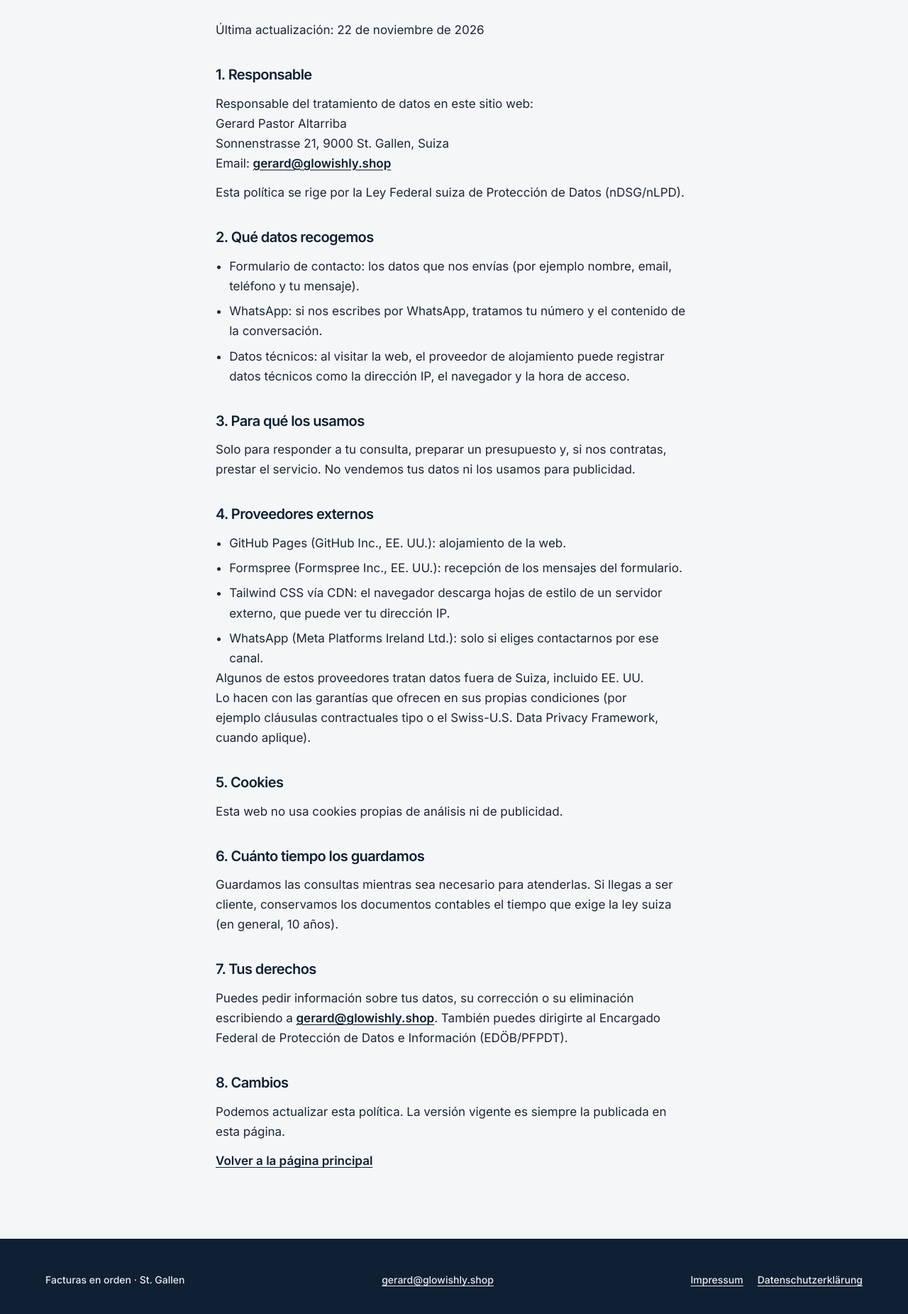
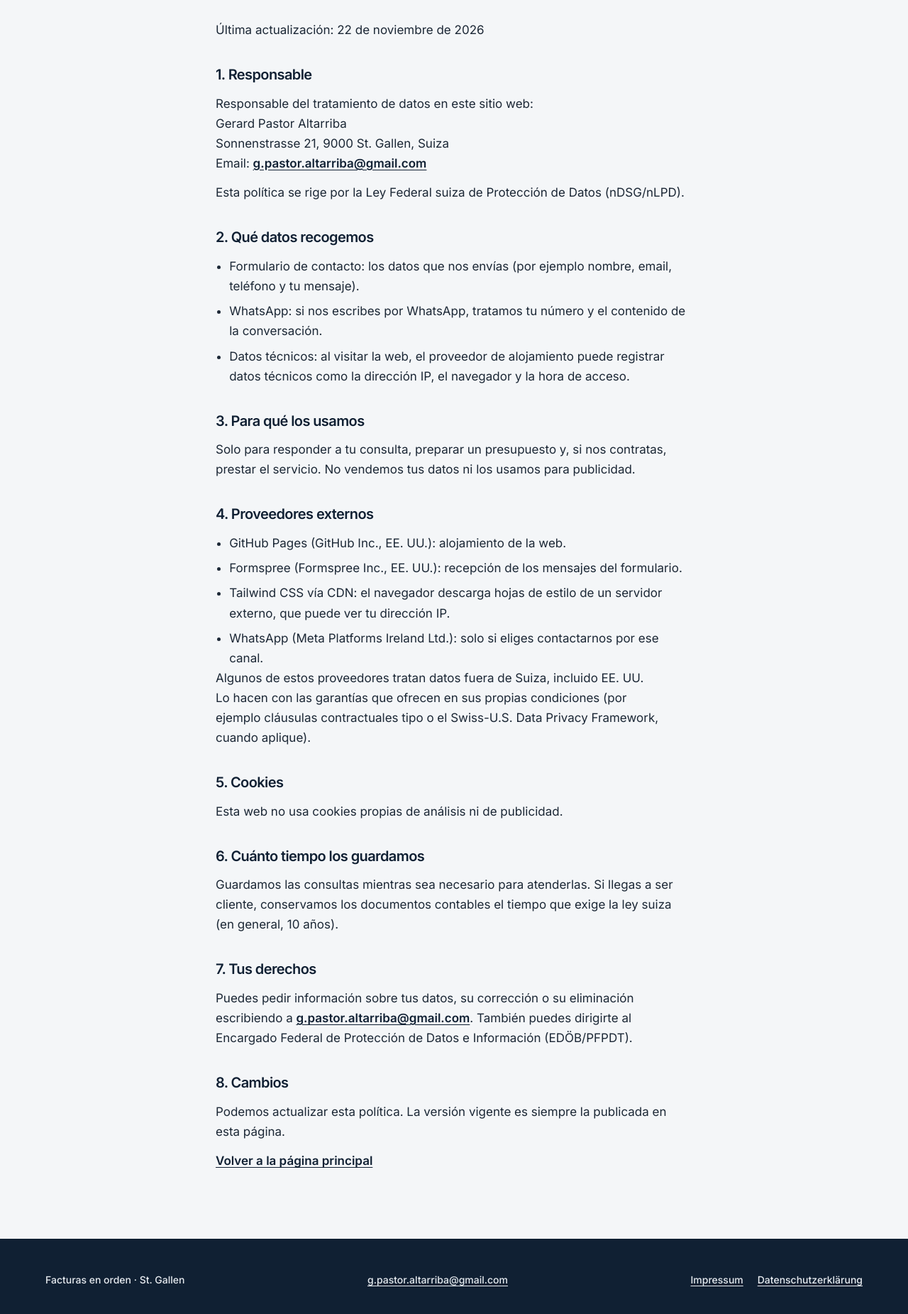
Before and after one commit to gpastoraltarriba/facturas-en-orden, a website: page datenschutz.html in a window 1280 px wide. Shown: the part 245-2096 px from the top of the page at 71% size. Drawn offline with Linux system fonts and the light colour scheme.

Commit message:
Cambia el email de contacto a g.pastor.altarriba@gmail.com.
Sustituye gerard@glowishly.shop en los mailto, el texto visible y el README.

Co-authored-by: gpastoraltarriba <gpastoraltarriba@users.noreply.github.com>

```diff
--- a/datenschutz.html
+++ b/datenschutz.html
@@ -45,7 +45,7 @@
           Responsable del tratamiento de datos en este sitio web:<br>
           Gerard Pastor Altarriba<br>
           Sonnenstrasse 21, 9000 St. Gallen, Suiza<br>
-          Email: <a href="mailto:gerard@glowishly.shop">gerard@glowishly.shop</a>
+          Email: <a href="mailto:g.pastor.altarriba@gmail.com">g.pastor.altarriba@gmail.com</a>
         </p>
         <p>Esta política se rige por la Ley Federal suiza de Protección de Datos (nDSG/nLPD).</p>
         <h2>2. Qué datos recogemos</h2>
@@ -69,7 +69,7 @@
         <h2>6. Cuánto tiempo los guardamos</h2>
         <p>Guardamos las consultas mientras sea necesario para atenderlas. Si llegas a ser cliente, conservamos los documentos contables el tiempo que exige la ley suiza (en general, 10 años).</p>
         <h2>7. Tus derechos</h2>
-        <p>Puedes pedir información sobre tus datos, su corrección o su eliminación escribiendo a <a href="mailto:gerard@glowishly.shop">gerard@glowishly.shop</a>. También puedes dirigirte al Encargado Federal de Protección de Datos e Información (EDÖB/PFPDT).</p>
+        <p>Puedes pedir información sobre tus datos, su corrección o su eliminación escribiendo a <a href="mailto:g.pastor.altarriba@gmail.com">g.pastor.altarriba@gmail.com</a>. También puedes dirigirte al Encargado Federal de Protección de Datos e Información (EDÖB/PFPDT).</p>
         <h2>8. Cambios</h2>
         <p>Podemos actualizar esta política. La versión vigente es siempre la publicada en esta página.</p>
         <p class="mt-10">
@@ -81,7 +81,7 @@
     <footer class="bg-navy text-white">
       <div class="page flex flex-col gap-4 py-12 sm:flex-row sm:flex-wrap sm:items-center sm:justify-between">
         <p class="text-sm font-medium text-[#E7EBF0]">Facturas en orden · St. Gallen</p>
-        <a class="footer-link text-sm" href="mailto:gerard@glowishly.shop">gerard@glowishly.shop</a>
+        <a class="footer-link text-sm" href="mailto:g.pastor.altarriba@gmail.com">g.pastor.altarriba@gmail.com</a>
         <nav class="flex flex-wrap gap-x-5 gap-y-2 text-sm" aria-label="Legal">
           <a class="footer-link" href="impressum.html" lang="de">Impressum</a>
           <a class="footer-link" href="datenschutz.html" lang="de" aria-current="page">Datenschutzerklärung</a>
```
Also changed, not shown: impressum.html (+2 -2 lines), index.html (+1 -1 lines), README.md.
